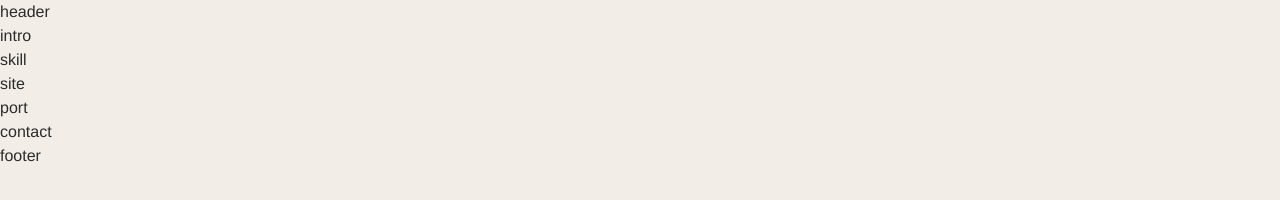
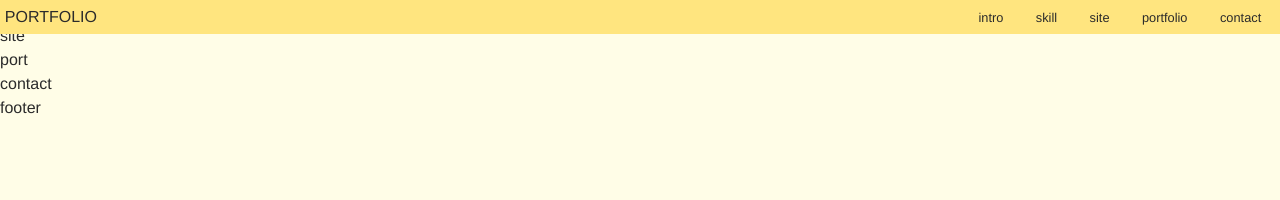
Before and after one commit to eaerra/port-vite, a website built with Vite: page src/index.html in a window 1280 px wide. Built offline with nearby package versions, Linux system fonts and the light colour scheme.

Commit message:
😉헤더완료

```diff
--- a/src/assets/css/section/header.css
+++ b/src/assets/css/section/header.css
@@ -1,3 +1,40 @@
 #header {
-
+    position: fixed;
+    left: 0;
+    top: 0;
+    width: 100%;
+    z-index: 10000;
 }
+.header_inner {
+    display: flex;
+    align-items: center;
+    justify-content: space-between;
+    background-color: #ffe57f;
+    padding: 0.3rem;
+}
+.header_logo {
+    font-size: 1rem;
+    text-transform: uppercase;
+}
+.header_nav li {
+    display: inline;
+}
+.header_nav li a {
+    padding: 0 14px;
+    font-size: 0.8rem;
+    position: relative;
+}
+.header_nav li a::before {
+    content: '';
+    width: calc(100% - 28px);
+    height: 1px;
+    background-color: var(--black);
+    position: absolute;
+    left: 14px;
+    bottom: 0;
+    transform: scaleX(0);
+    transition: all 0.3s;
+}
+.header_nav li a:hover::before {
+    transform: scaleX(1);
+}
--- a/src/assets/css/setting/vars.css
+++ b/src/assets/css/setting/vars.css
@@ -3,7 +3,7 @@
     --mainKor-font: "nanumSquareNeo";
     --mainNum-font: "gmarket";
 
-    --mainBg-color: #f3ede8;
+    --mainBg-color: #fffde7;
     --subBg100: #cdc0b1;
     --subBg200: #afa395;
     --subBg300: #81887c;
--- a/src/index.html
+++ b/src/index.html
@@ -9,6 +9,7 @@
 
     <link rel="icon" type="image/svg+xml" href="assets/img/favicon.png" />
     <link rel="stylesheet" href="assets/css/style.css" />
+
 </head>
 <body>
     <div id="skip">
@@ -23,13 +24,26 @@
     <!-- //skip -->
 
     <header id="header" role="banner">
-        header
+        <div class="header_inner">
+            <div class="header_logo">
+                <a href="#">portfolio</a>
+            </div>
+            <nav class="header_nav" role="navigation" aria-label="메인 메뉴">
+                <ul>
+                    <li><a href="#intro">intro</a></li>
+                    <li><a href="#skill">skill</a></li>
+                    <li><a href="#site">site</a></li>
+                    <li><a href="#port">portfolio</a></li>
+                    <li><a href="#contact">contact</a></li>
+                </ul>
+            </nav>
+        </div>
     </header>
     <!-- //header -->
 
     <main id="main" role="main">
         <section id="intro">
-            intro
+            <div class="intro__inner">
         </section>
         <!-- //intro -->
 
@@ -61,5 +75,9 @@
     <!-- //footer -->
 
     <script type="module" src="assets/js/main.js"></script>
+
+    <!-- GSAP 라이브러리 설정 -->
+    <script src="https://cdnjs.cloudflare.com/ajax/libs/gsap/3.11.5/gsap.min.js"></script>
+    <script src="https://cdnjs.cloudflare.com/ajax/libs/gsap/3.11.5/ScrollTrigger.min.js"></script>
 </body>
 </html>
```
